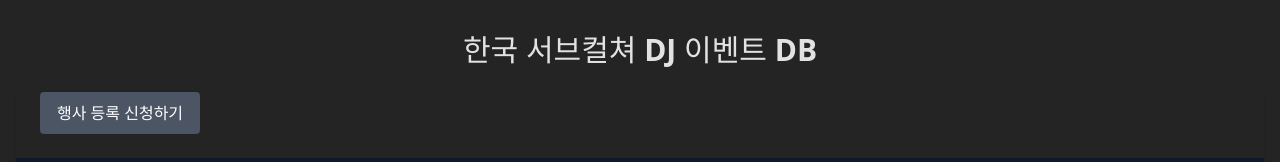
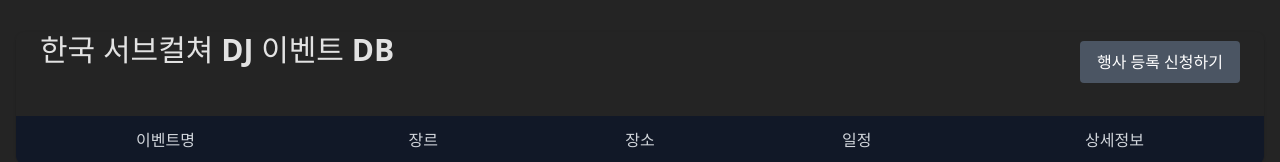
Before and after one commit to ankr-official/project-ankr, a React (Vite) app: page / in a window 1280 px wide. Shown: the top 162 px of the page. Built offline with nearby package versions, Linux system fonts and the light colour scheme; no server answers; the database is empty.

Commit message:
home title div re-align

```diff
--- a/src/pages/Home.jsx
+++ b/src/pages/Home.jsx
@@ -262,12 +262,6 @@ function Home() {
     return (
         <div className="min-h-screen flex flex-col">
             <div className="container mx-auto px-4 py-8 flex-grow">
-                <div className="flex justify-center items-center mb-6">
-                    <h1 className="text-3xl font-bold">
-                        한국 서브컬쳐 DJ 이벤트 DB
-                    </h1>
-                </div>
-
                 {loading ? (
                     <div className="flex justify-center items-center h-64">
                         <div className="animate-spin rounded-full h-12 w-12 border-b-2 border-gray-900"></div>
@@ -275,6 +269,11 @@ function Home() {
                 ) : (
                     <div className="overflow-x-auto rounded-lg shadow">
                         <div className="flex justify-between items-center px-6 mb-6">
+                            <div className="flex justify-center items-center mb-6">
+                                <h1 className="text-3xl font-bold">
+                                    한국 서브컬쳐 DJ 이벤트 DB
+                                </h1>
+                            </div>
                             <div className="flex items-center gap-2">
                                 <button
                                     onClick={() =>
```
